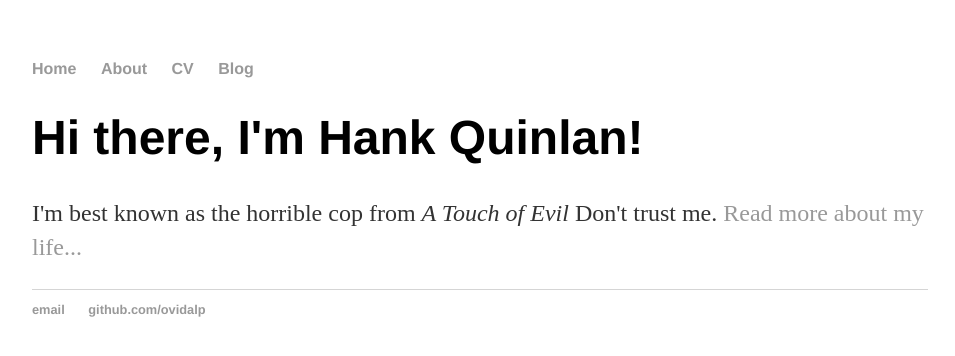
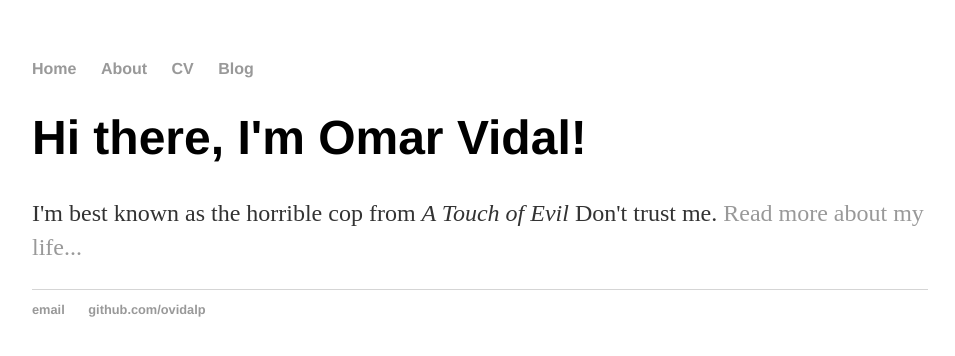
Before and after one commit to ovidalp/ovidalp.github.io, a Jekyll site: the page built from index.html, in a window 1280 px wide. Shown: the top 356 px of the page, without its empty margins (160-1115 px from the left). Built offline with Jekyll 4.4.1, drawn with Linux system fonts in a browser that asks for light colours.

Commit message:
Update index.html

```diff
--- a/index.html
+++ b/index.html
@@ -3,6 +3,6 @@ layout: default
 title: Omar Vidal, Home Page
 ---
 <div class="blurb">
-	<h1>Hi there, I'm Hank Quinlan!</h1>
+	<h1>Hi there, I'm Omar Vidal!</h1>
 	<p>I'm best known as the horrible cop from <em>A Touch of Evil</em> Don't trust me. <a href="/about">Read more about my life...</a></p>
 </div><!-- /.blurb -->
```
